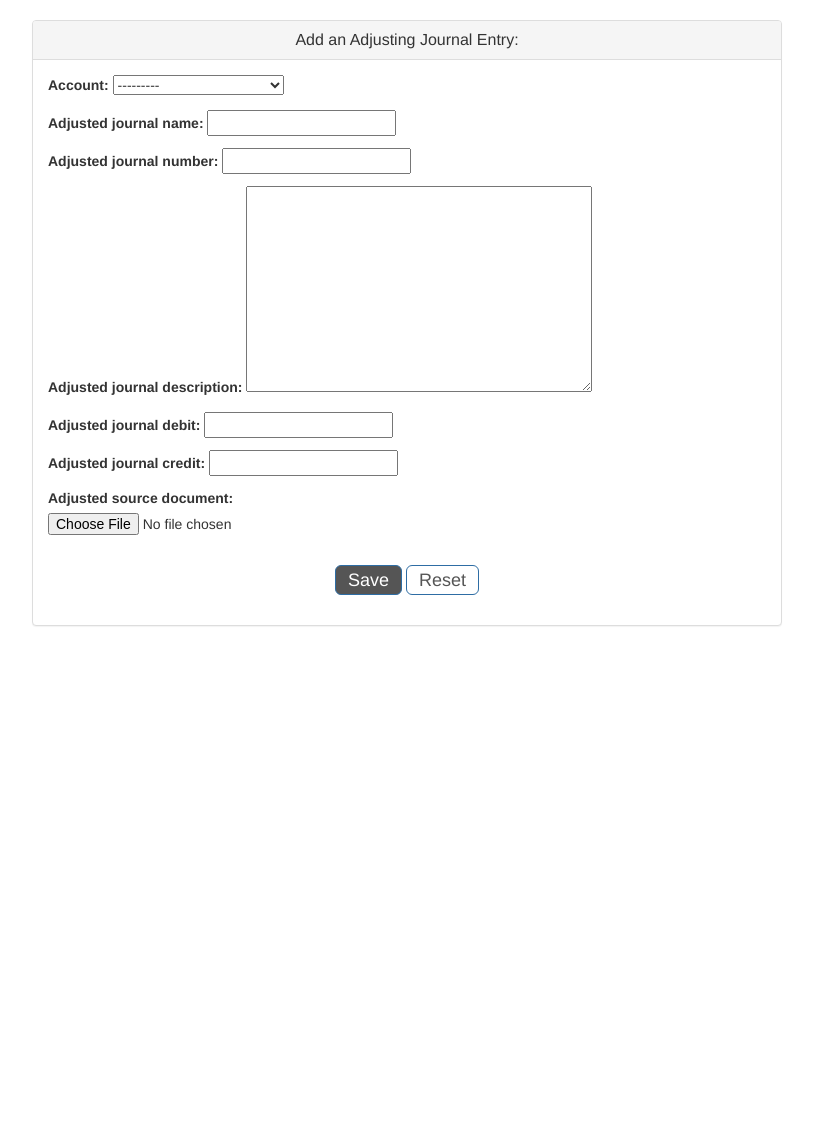
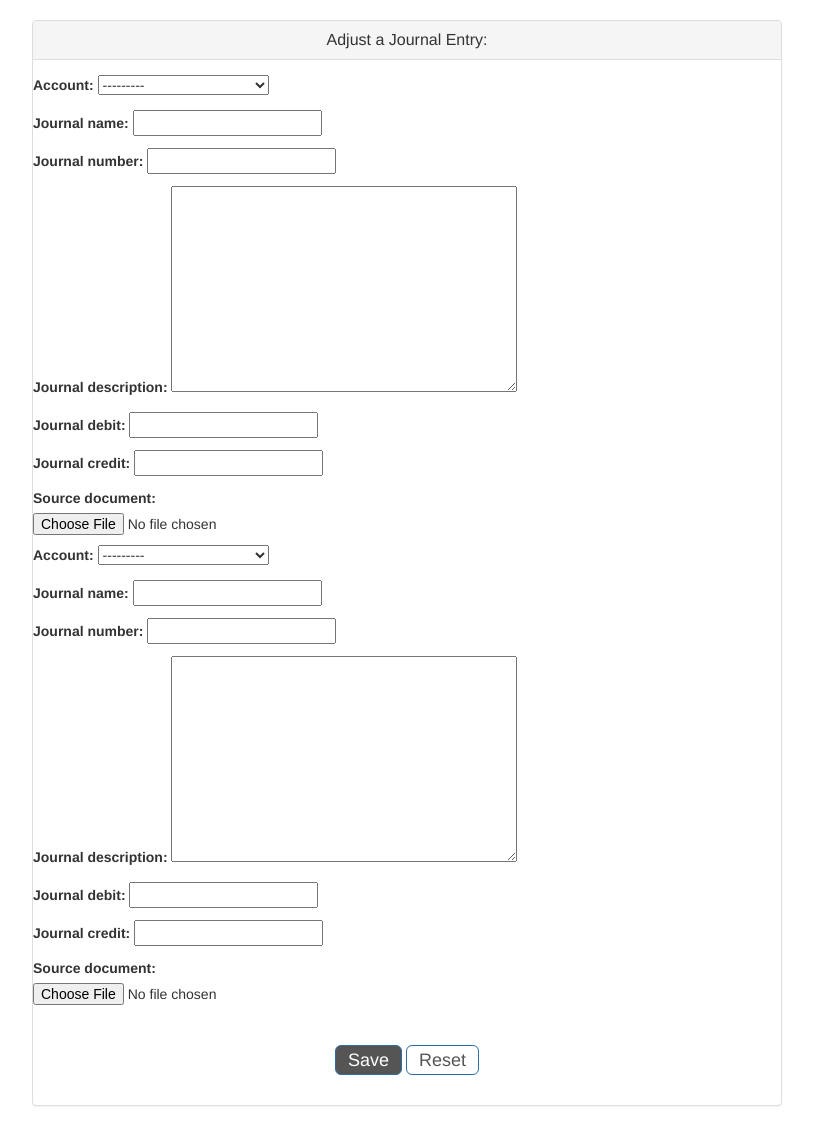
Before and after one commit to dm1737/SAD, a Django app: page /adjusting_journals/ in a window 1280 px wide. Shown: the part 52-1178 px from the top of the page, without its empty margins (233-1046 px from the left). Before the commit the page ends 678 px from the top, so only its background shows below. Run offline with Django 3.2, Linux system fonts and the light colour scheme; data comes from the database, SQL or seed files in the repository; both versions use the stored data as it was after the commit; parts of the project's set-up code (start-up, migrations or seed data) failed here and were passed over; some libraries are stand-ins or nearby versions.

Commit message:
adjusting journal entries

```diff
--- a/sprint_1/accounts/forms.py
+++ b/sprint_1/accounts/forms.py
@@ -43,7 +43,7 @@ class JournalForm(forms.ModelForm):
             'journal_debit',
             'journal_credit',
             #'journal_balance',
-            #'source_document'
+            'source_document'
         ]
 
 class JournalFormset(BaseFormSet):
--- a/sprint_1/accounts/models.py
+++ b/sprint_1/accounts/models.py
@@ -112,30 +112,3 @@ class Journal (models.Model):
         return reverse('journal:detail', args=[self.Journal_number])
     def __str__(self):
         return self.Journal_name
-
-
-class AdjustingJournalEntry (models.Model):
-    Pending = 1
-    Accepted = 2
-    Rejected = 3
-    STATUS_CHOICES = (
-        (Pending, 'Pending'),
-        (Accepted, 'Accepted'),
-        (Rejected, 'Rejected'),
-    )
-    account = models.ForeignKey(UserAccount, on_delete=models.CASCADE)
-    Adjusted_journal_name = models.CharField(max_length=300, unique=True)
-    Adjusted_journal_number = models.PositiveIntegerField(unique=True)
-    Adjusted_journal_description = models.TextField(null=True, blank=True)
-    Adjusted_journal_debit = models.DecimalField(decimal_places=2, max_digits=10)
-    Adjusted_journal_credit = models.DecimalField(decimal_places=2, max_digits=10)
-    Adjusted_source_document = models.FileField(upload_to='source_docs', null=True, blank=True)
-    Adjusted_status = models.PositiveSmallIntegerField(choices=STATUS_CHOICES, null=False, blank=True, default=Pending)
-    Adjusted_date = models.DateField(auto_now_add = True)
-    Adjusted_reason_for_rejection = models.CharField(max_length=1000, blank=True, null=False, default="")
-    Adjusted_history = HistoricalRecords()
-
-    def get_absolute_url(self):
-        return reverse('journal:detail', args=[self.Adjusted_journal_number])
-    def __str__(self):
-        return self.Adjusted_journal_name
--- a/sprint_1/accounts/templates/accounts/adjusting_journals.html
+++ b/sprint_1/accounts/templates/accounts/adjusting_journals.html
@@ -2,7 +2,7 @@
 {% block head %}
 
     {% load static %}
-    <link href="{% static "tinymce/css/prism.css" %}" rel="stylesheet">
+    <link href="{% static "tinymce/css/prism.css" %}" rel="stylesheet"></link>
     <script src="https://cdnjs.cloudflare.com/ajax/libs/materialize/1.0.0/js/materialize.min.js"></script>
     <meta charset="utf-8">
     <meta name="viewport" content="width=device-width, initial-scale=1">
@@ -63,15 +63,18 @@
             <div class="col-md-8 col-md-offset-2">
                 <div class="panel panel-default">
                     <div class="panel-heading">
-                        <center><h3 class="panel-title">Add an Adjusting Journal Entry: </h3></center>
+                        <center><h3 class="panel-title">Adjust a Journal Entry: </h3></center>
                     </div>
                         <div class="panel-body">
-                        <fieldset>
-                        {% include 'accounts/includes/messaging.html' %}
-                        <form enctype="multipart/form-data" method="POST">
+                        <form method = "POST" action = "/journals/">
                             {% csrf_token %}
-                            {{ form.as_p }}
-
+                            {{ journal_form.management_form }}
+                            {% for j in journal_form%}
+                                <div class="row form-row spacer">
+                                    {{ j.as_p }}
+                                </div>
+                                {% endfor %}
+                                {{ journal_form.non_form_errors }}
                                 <div class="panel-button">
                                   <button style="background-color:#555; color:white; text-align:center; padding: 2px;" class="btn btn-primary btn-lg" type="submit">
                                  <span class="button-text">Save</span> </button>
@@ -79,7 +82,7 @@
                                  <span class="button-text">Reset</span> </button>
                                 </div>
                         </form>
-                        </fieldset>
+                        </div>
                     </div>
                 </div>
             </div>
--- a/sprint_1/accounts/templates/base.html
+++ b/sprint_1/accounts/templates/base.html
@@ -33,7 +33,7 @@
         <a href="/ledger" class="navbar-left"> Ledger </a>
         <a href="/journals" class="navbar-left"> Journal </a>
         <a href="/adjusting_journals" class="navbar-left"> Adjusting Journal </a>
-        <a href="/manage_journals" class="navbar-left"> Manage/View Journals</a>
+        <a href="/manage_journals" class="navbar-left"> Manage Journals</a>
         <a href="/help" class="navbar-left"> Help </a>
         <ul class="nav navbar-nav">
 
@@ -108,9 +108,27 @@
     <div class="row">
       {% if user.is_authenticated %}
         <div class="text-center" style="float: none; margin: 0 auto;"><h1> Accounting Plus </h1></div>
-        <div class="text-center" style="float: none; margin-bottom: 40px;"><p> Welcome to your accounting homepage! </p></div>
+        <div class="text-center" style="float: none; margin-bottom: 25px;"><p> Welcome to your accounting homepage! </p></div>
+        <div class="text-center" style="float: none; margin-bottom: 40px;">
+        <button onclick="myFunction()" class="text-center" style="float: none; margin-bottom: 25px;">Hide/Display Messages</button>
+        <div id="myDIV">You have journal entries pending. Please visit the Manage Journals page to Accept or Reject your pending entries.</div>
+          <script>
+          function myFunction() {
+            var x = document.getElementById("myDIV");
+            if (x.style.display === "none") {
+              x.style.display = "block";
+            } else {
+              x.style.display = "none";
+            }
+          }
+          </script>
+          </div>
+
+
         <div class="text-center" style="float: none; margin: 20px;"><h3><hr>Dashboards<hr></h3></div>
         <div class="row">
+          <div class="text-center" style="float: none; margin: 20px;"><h3><hr>Financial Ratios<hr></h3></div>
+          <div class="row">
 
       </div>
     </div>
--- a/sprint_1/accounts/views.py
+++ b/sprint_1/accounts/views.py
@@ -4,7 +4,7 @@ from django.contrib.auth.models import User
 from django.contrib.auth.forms import UserCreationForm, AuthenticationForm
 from django.contrib.auth import logout,login,authenticate
 from django.contrib import messages
-from .forms import NewUserForm, EmailForm, JournalForm, JournalFormset, AdjustingJournalForm, UserAccountForm, StatementsForm
+from .forms import NewUserForm, EmailForm, JournalForm, JournalFormset, JournalFormset2, AdjustingJournalForm, UserAccountForm, StatementsForm
 from django.views.generic import CreateView, DeleteView, UpdateView
 from django.urls import reverse_lazy
 from django.urls import reverse
@@ -273,24 +273,36 @@ def journal_view (request,id):
                     })
 
 def adjusting_journals(request):
-    if request.method == 'POST':
-        form = AdjustingJournalForm(request.POST or None, request.FILES)
-        if form.is_valid():
+ #Create a formset out of the JournalForm
+    Journal_FormSet = formset_factory(JournalForm, formset = JournalFormset, extra=2)
+    template_name = "accounts/adjusting_journals.html"
+
+    if request.method == 'GET':
+        journal_formset = Journal_FormSet(request.GET or None)
+    elif request.method == 'POST':
+        journal_formset = Journal_FormSet(request.POST)
+
+         #checking if the form is valid
+        if journal_formset.is_valid():
+
             current_user = request.user
-            if current_user.profile.role == 2:
-                form.save()
-                Journalset = Journal.objects.filter(Adjusted_journal_number=form.cleaned_data.get('Journal_number'))
-                if Journalset.exists():
-                    JournalID = Journalset[0].id
-                    obj = Journal.objects.get(id=JournalID)
-                    obj.status = 2
-                    obj.save()
-                form = AdjustingJournalForm()
-            else:
-                form.save()
-                form = AdjustingJournalForm()
 
-    else:
-        form = AdjustingJournalForm()
-    context = {'form': form}
-    return render(request, 'accounts/adjusting_journals.html', context)
+            #To save we have to loop through the formset
+            for j in journal_formset:
+                #saving journal models
+                if current_user.profile.role == 2:
+                    j.save()
+                    Journalset = Journal.objects.filter(Journal_number=j.cleaned_data.get('Journal_number'))
+                    if Journalset.exists():
+                        JournalID = Journalset[0].id
+                        obj = Journal.objects.get(id=JournalID)
+                        obj.status = 2
+                        obj.save()
+                else:
+                    j.save()
+
+    context = {
+        'journal_form':journal_formset
+    }
+
+    return render(request, template_name, context)
```
Also changed, not shown: sprint_1/accounts/admin.py (+1 -15 lines), sprint_1/db.sqlite3. Lines whose indentation alone changed are shown as unchanged.
